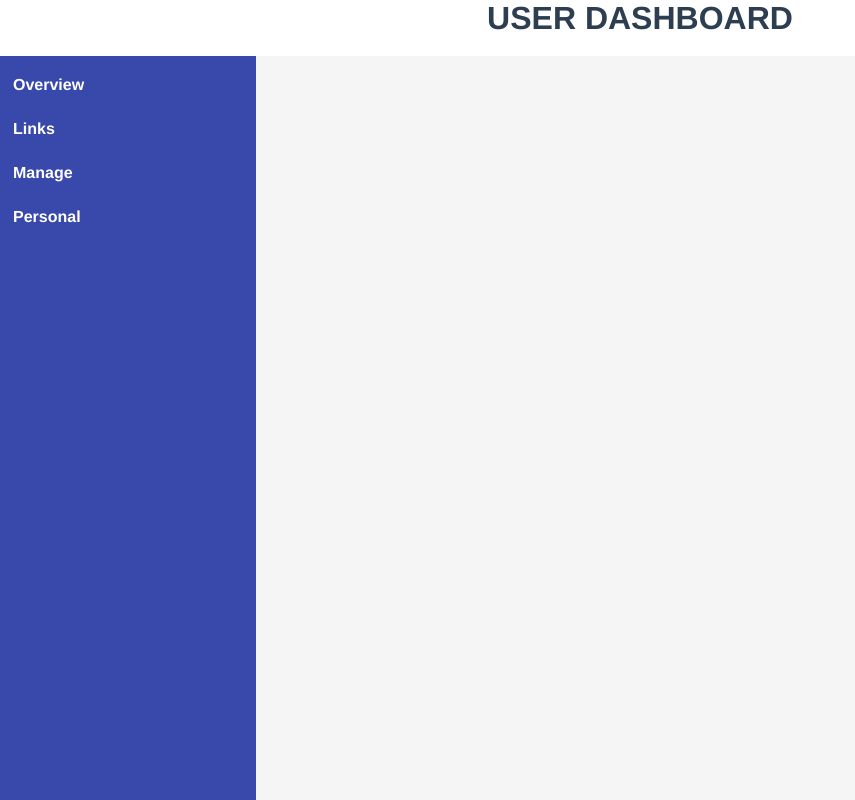
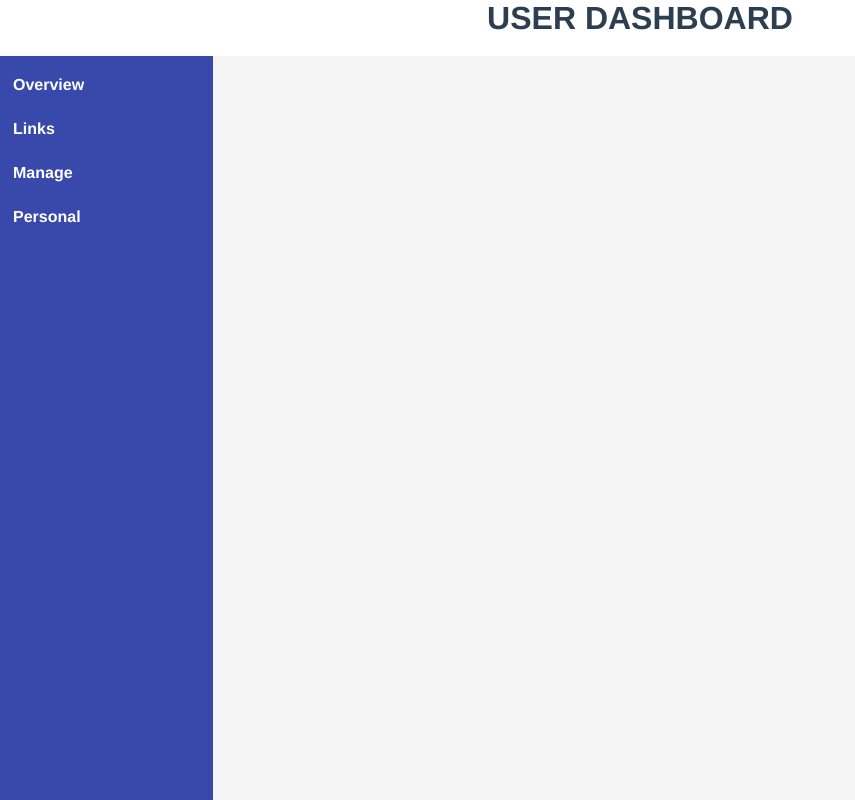
Before and after one commit to micaiah-effiong/url-shortener, a Vue app in the folder public/: page / in a window 1280 px wide. Shown: the whole page, without its empty margins (0-855 px from the left). Built offline with nearby package versions, Linux system fonts and the light colour scheme.

Commit message:
remove flex wrap

```diff
--- a/public/src/components/dashboard.vue
+++ b/public/src/components/dashboard.vue
@@ -35,7 +35,7 @@ main {
 main > div {
   height: 93%;
   display: flex;
-  flex-wrap: wrap;
+  /*flex-wrap: wrap;*/
 }
 
 .sidebar {
@@ -45,7 +45,7 @@ main > div {
 }
 
 .main-page {
-  width: 80%;
+  width: 100%;
   background-color: #f5f5f5;
 }
 </style>
```
